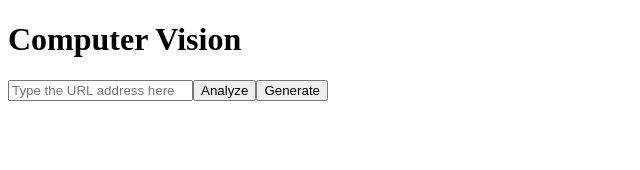
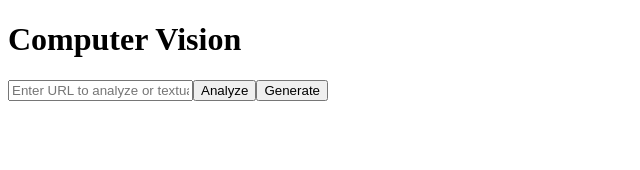
Before and after one commit to S3B45-S3B45/analyze-and-generate-images-with-Azure-AI, a React (Create React App) app: page / in a window 1280 px wide. Shown: the top 170 px of the page, without its empty margins (0-640 px from the left). Built offline with nearby package versions, Linux system fonts and the light colour scheme; the HTML template or start-up script is replaced by a standard one.

Commit message:
Refactor App component to remove unused state and update greeting message

```diff
--- a/src/App.js
+++ b/src/App.js
@@ -10,7 +10,7 @@ function App() {
         type="text"
         value={url}
         onChange={(e) => setUrl(e.target.value)}
-        placeholder="Type the URL address here"
+        placeholder="Enter URL to analyze or textual prompt to generate image"
       />
       <button>Analyze</button>
       <button>Generate</button>
```
